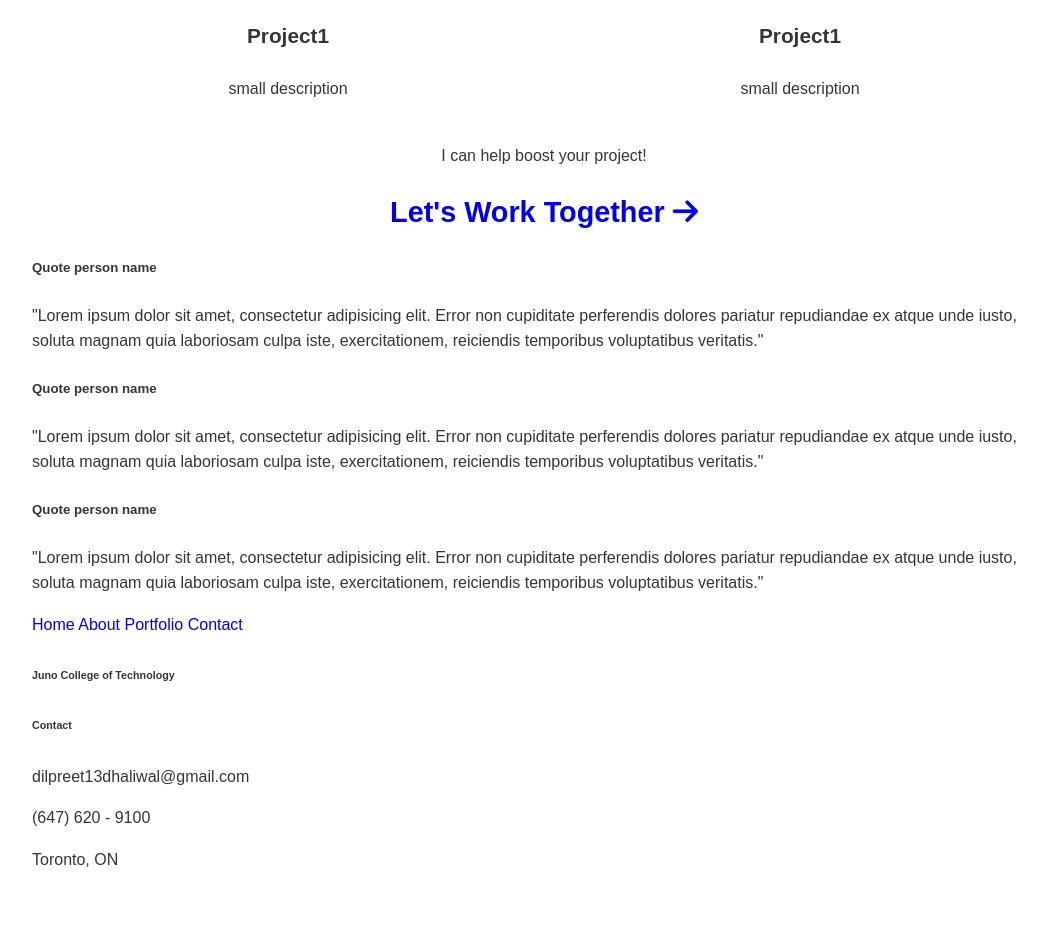
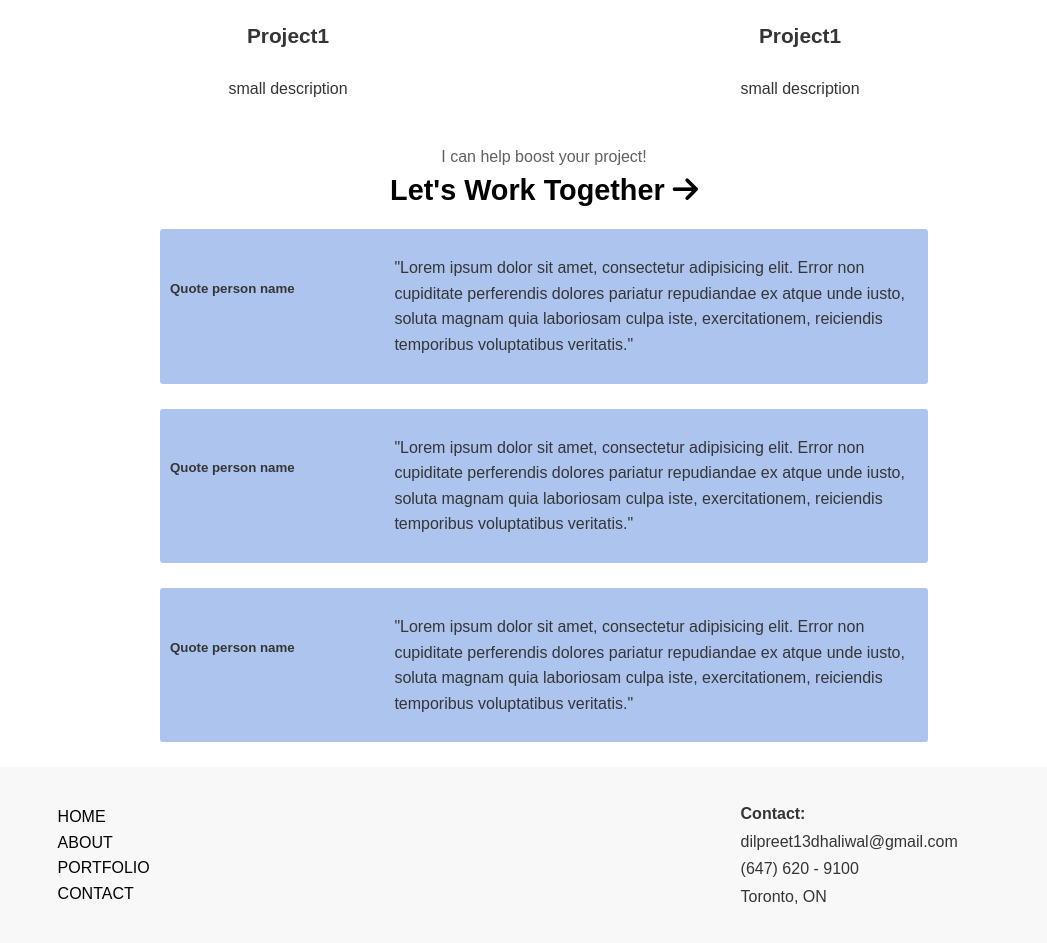
Before and after one commit to dilpreetdhaliwal/portfolioDilpreetDhaliwal, a plain HTML site: page index.html in a window 1280 px wide. Shown: the part 2301-3244 px from the top of the page, without its empty margins (96-1143 px from the left). Before the commit the page ends 3189 px from the top, so only its background shows below. Drawn offline with Linux system fonts and the light colour scheme.

Commit message:
finished home page html and css

```diff
--- a/index.html
+++ b/index.html
@@ -114,6 +114,7 @@
                     <div class="rightQuote">
                         <p>"Lorem ipsum dolor sit amet, consectetur adipisicing elit. Error non cupiditate perferendis dolores pariatur repudiandae ex atque unde iusto, soluta magnam quia laboriosam culpa iste, exercitationem, reiciendis temporibus voluptatibus veritatis."</p>
                     </div>
+                </div>
                 <div class="quoteContainer">
                     <div class="leftQuote">
                         <h5>Quote person name</h5>
@@ -132,12 +133,11 @@
                 </div>
             </div>
         </div>
-        </div>
     </section>
 
     <!-- Footer -->
     <footer>
-        <div class="wrapper footCols">
+        <div class="wrapper footContainer">
             <div class="footCol1">
                 <ul class="contactNavigationList">
                     <il><a href="#home">Home</a></il>
@@ -147,10 +147,7 @@
                  </ul>
             </div>
             <div class="footCol2">
-                <h6>Juno College of Technology</h6>
-            </div>
-            <div class="footCol3">
-                <h6>Contact</h4>
+                <h6>Contact:</h4>
                 <p>dilpreet13dhaliwal@gmail.com</p>
                 <p>(647) 620 - 9100</p>
                 <p>Toronto, ON</p>
--- a/styles/_homeSections.scss
+++ b/styles/_homeSections.scss
@@ -127,9 +127,75 @@
 .letsWorkTogether {
     text-align: center;
     a {
-        margin: 5px;
+        color: #000;
+    }
+    h3:hover {
+        transform: scale(1.1);
+        text-decoration: underline;
+    }
+    h3 {
+        margin: 6px;
+        transition: all 0.3s ease-out;
     }
     p {
-        margin: 5px;
+        margin: 6px;
+        color: #606060;
     }
 }
+
+// ---------- Quotes ----------
+.quoteContainer {
+    display: flex;
+    background: #adc5ee;
+    width: 75%;
+    padding: 10px;
+    border-radius: 3px;
+    // display: none;
+    margin: 25px auto;
+    align-items: center;
+    transition: all 0.3s ease-out;
+}
+
+.quoteContainer:hover {
+    filter: brightness(80%);
+}
+
+.leftQuote {
+    width: 30%;
+    margin-bottom: 35px;
+}
+
+.rightQuote {
+    width: 70%;
+}
+
+// ---------- Footer ----------
+footer {
+    background-color: #f8f8f8;
+    padding: 2rem;
+  }
+
+  .footContainer {
+    display: flex;
+    justify-content: space-between;
+    align-items: center;
+  }
+
+  .contactNavigationList {
+    display: flex;
+    flex-direction: column;
+  }
+
+  .footCol1,
+  .footCol2 {
+    width: 30%;
+    h6,
+    p {
+        margin: 2px;
+        font-size: 1rem;
+    }
+    a {
+        color: #000;
+        text-transform: uppercase;
+    }
+  }
```
Also changed, not shown: styles/style.css, 1 other file. Lines whose indentation alone changed are shown as unchanged.
